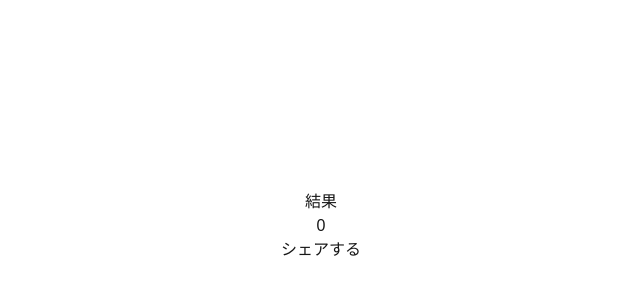
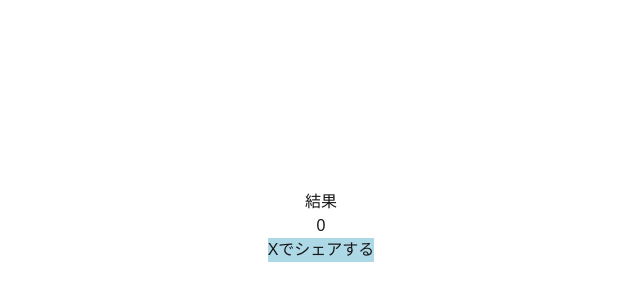
Before and after one commit to Kazuki0320/sns-scouter, a Next.js app: page /result in a window 1280 px wide. Shown: the part 174-474 px from the top of the page, without its empty margins (319-959 px from the left). Built offline with nearby package versions, Linux system fonts and the light colour scheme.

Commit message:
fix: シェアボタンの仕様修正。あわせてシェアボタン押下でXにスコアをポストできるように修正。

```diff
--- a/src/app/result/page.tsx
+++ b/src/app/result/page.tsx
@@ -1,6 +1,6 @@
 'use client';
 
-import { ShareButton } from '@/components/ui/Button';
+import { ShareButton } from '@/components/ui/Button_Share';
 import { useSearchParams } from 'next/navigation';
 import { useEffect, useState } from 'react';
 import Loading from './loading';
@@ -31,7 +31,7 @@ export default function Page() {
           {error}
         </div>
       )}
-      <ShareButton text="test" />
+      <ShareButton text={String(score)} />
     </>
   );
 }
--- a/src/components/ui/Button.tsx
+++ b/src/components/ui/Button.tsx
@@ -1,67 +1,16 @@
-import React, { JSX } from 'react';
+import React, {JSX} from 'react';
 
-type Button = {
-  type: 'submit' | 'reset' | 'button' | undefined;
+type ButtonProps = {
   name: string;
   color: string;
+  onClick: () => void;
 };
 
-type ButtonProps = {
-  button: Button;
-};
-
-// memo: 関数コンポーネントとして定義するならこれでも通るよ
-// const Button: FC<buttonProps> = (props) => {
-//     const { button } = props;
-
-//     return (
-//         <>
-//             <button type={button.type} style={{ backgroundColor: button.color }}>{button.name}</button>
-//         </>
-//     );
-// }
-
-export function Button(props: ButtonProps): JSX.Element {
-  const { button } = props;
-
+export function Button(props: ButtonProps):JSX.Element {
+  const { name, color, onClick } = props;
   return (
-    <>
-      <button type={button.type} style={{ backgroundColor: button.color }}>
-        {button.name}
-      </button>
-    </>
+    <button style={{ backgroundColor: color }} onClick={onClick}>
+      {name}
+    </button>
   );
 }
-
-export function createButtonProps(
-  type: 'submit' | 'reset' | 'button' | undefined,
-  name: string,
-  color: string
-): Button {
-  return { type, name, color };
-}
-
-interface ShareButtonProps {
-  text: string;
-}
-
-//シェアボタン
-//TODO：将来的にはボタンコンポーネントを使用してシェアボタンを作成する。現状UIが未定なので別でシェアボタンを作成
-export function ShareButton({ text }: ShareButtonProps): JSX.Element {
-  const url = new URL('https://x.com/intent/post');
-
-  url.searchParams.set('text', text);
-  url.searchParams.append('hashtags', 'SNSスカウター');
-
-  return (
-    <button>
-      <a
-        href={url.toString()}
-        target='_blank'
-        rel='noopener noreferrer'
-      >
-        シェアする
-      </a>
-    </button>
-  );
-};
--- /dev/null
+++ b/src/components/ui/Button_Share.tsx
@@ -0,0 +1,23 @@
+import React, {JSX} from 'react';
+import { Button } from './Button';
+
+type ShareButtonProps = {
+  text: string; // ツイートに含めるテキスト
+};
+
+export function ShareButton(props: ShareButtonProps): JSX.Element {
+  const { text } = props;
+
+  function handleShare() {
+    const twitterShareUrl = 'https://x.com/intent/tweet?text=わたしのSNS戦闘力は'+text+'です&hashtags=SNSスカウター';
+    window.open(twitterShareUrl, '_blank'); // シェアリンクを新しいタブで開く
+  }
+
+  return (
+    <Button
+      name='Xでシェアする'
+      color='Lightblue'
+      onClick={handleShare}
+    />
+  );
+}
```
